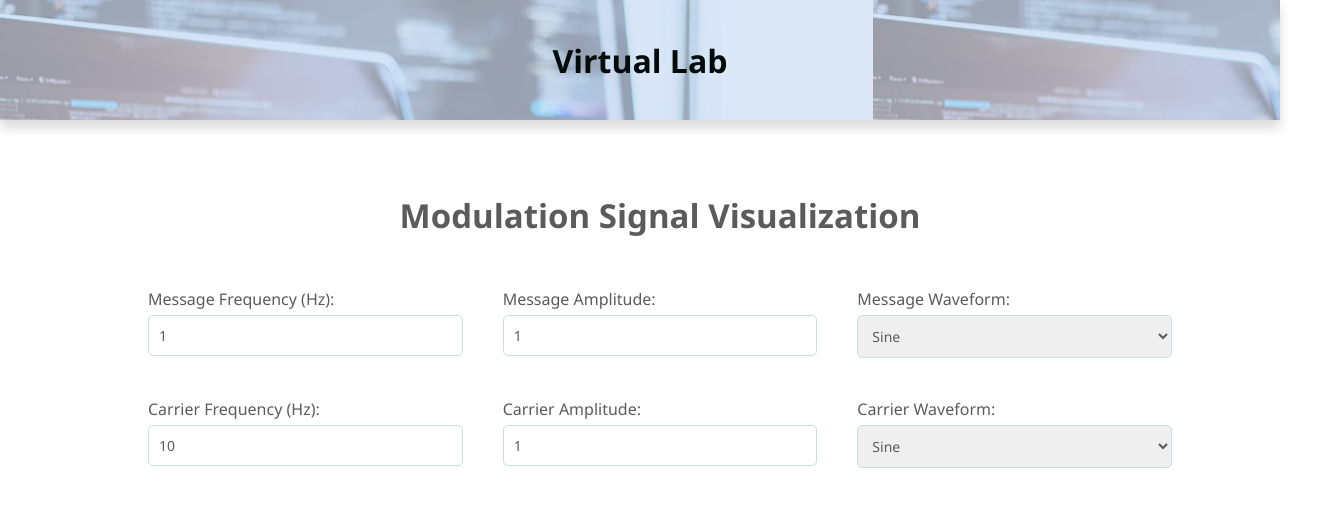
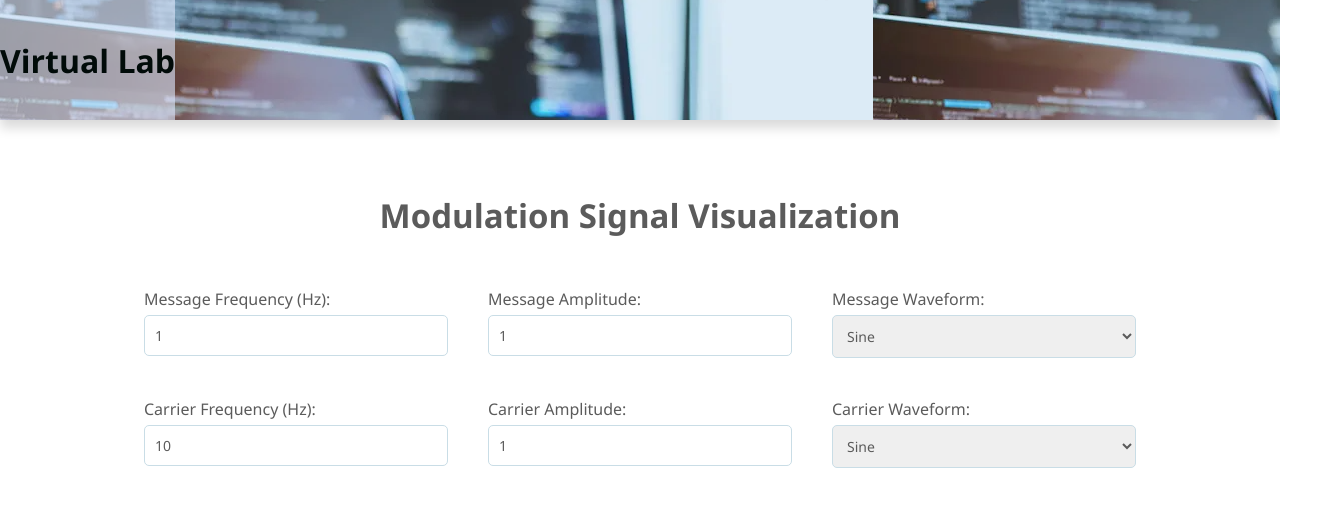
Before and after one commit to Hemant809/virtual-lab, a plain HTML site: page index.html in a window 1280 px wide. Shown: the whole page, 1320 px wide, since content can reach past the window. Drawn offline with Linux system fonts and the light colour scheme.

Commit message:
Update style.css

```diff
--- a/style.css
+++ b/style.css
@@ -16,7 +16,6 @@ header{
   display: flex;
   justify-content: center;
   align-items: center;
-  width: 100%;
   color: rgb(1, 11, 9);
   background: rgba(220, 230, 250, 0.622);
 }
@@ -27,7 +26,6 @@ header{
   align-items: center;
   flex-direction: column;
   padding: 20px;
-  width: 100%;
   font-family: "Roboto", sans-serif;
   color: #5b5b5b;
   gap: 50px;
```
